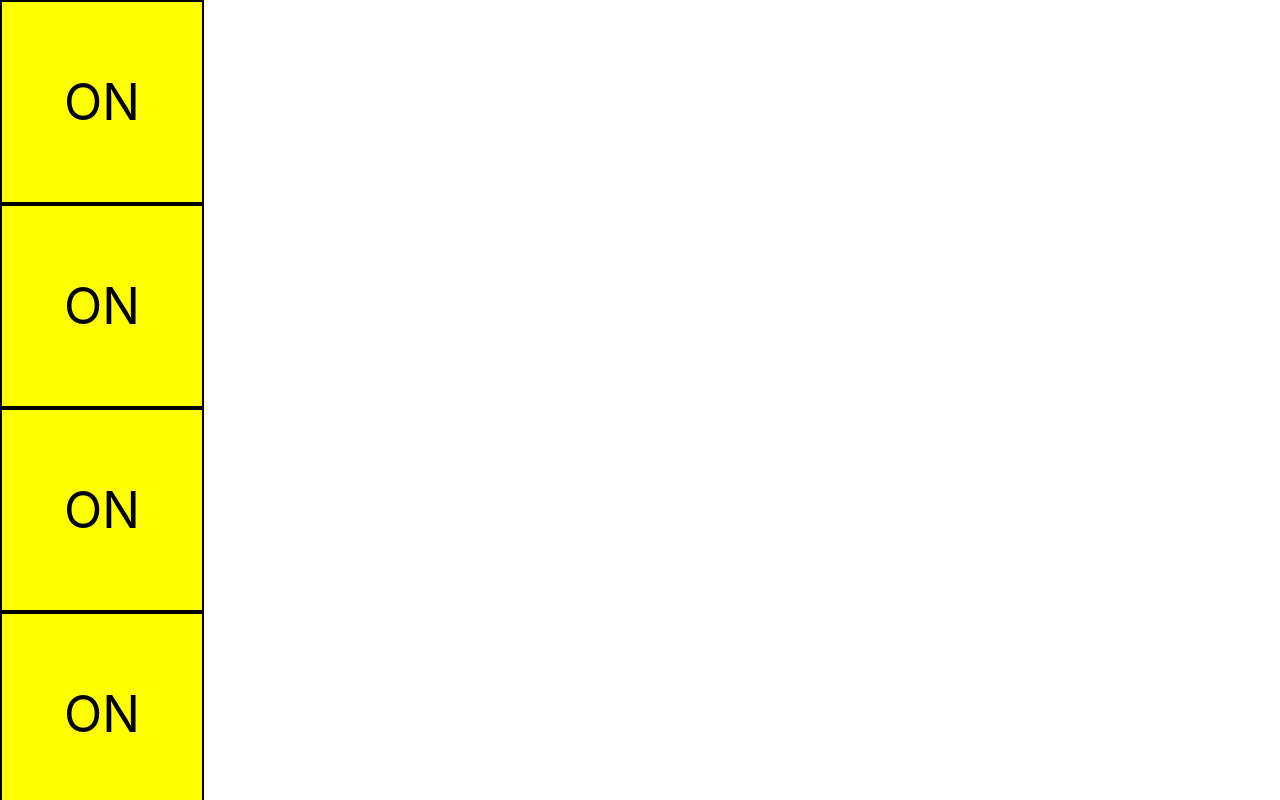
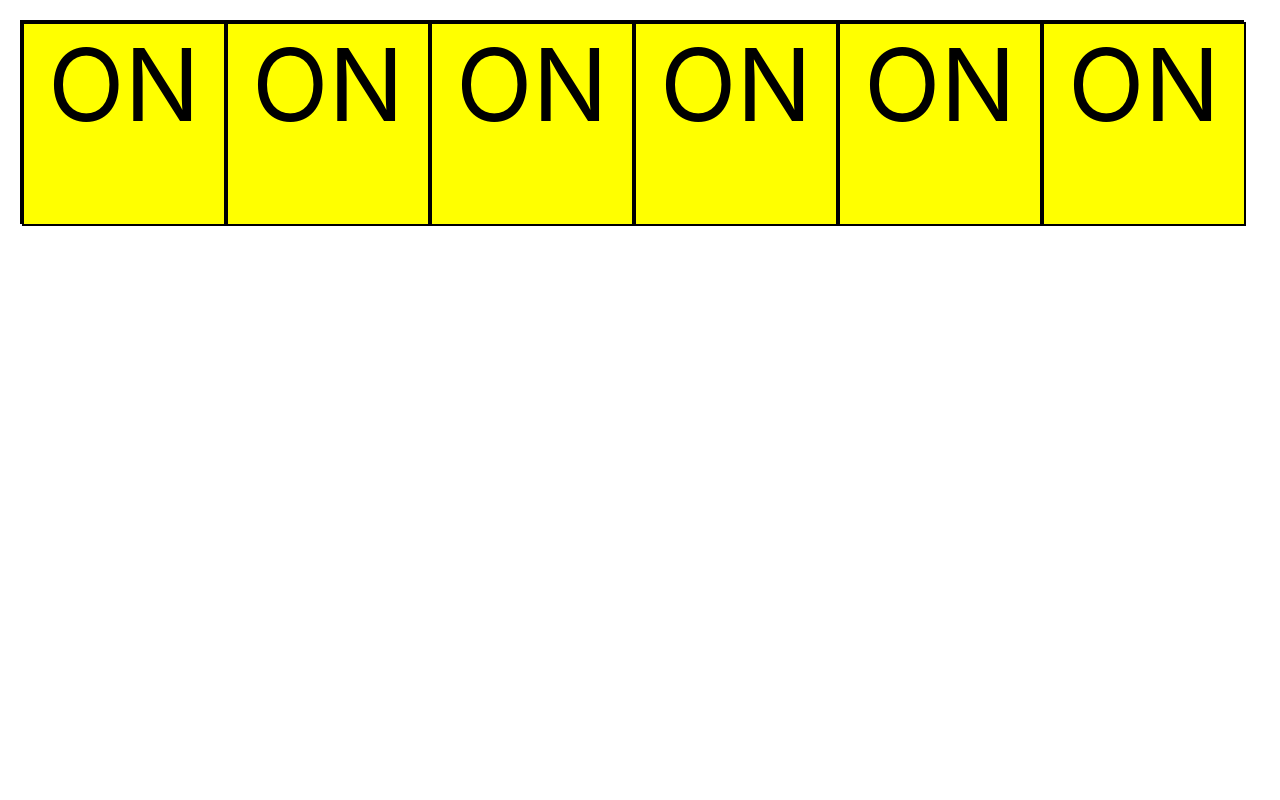
Before and after one commit to learn-academy-2022-hotel/lightbulb-msawhitney, a React (Create React App) app: page / in a window 1280 px wide. Shown: the top 800 px of the page. Built offline with nearby package versions, Linux system fonts and the light colour scheme; the HTML template or start-up script is replaced by a standard one.

Commit message:
flex displayed the boxes

```diff
--- a/src/App.css
+++ b/src/App.css
@@ -1,25 +1,19 @@
 h1 {
   text-align: center;
 }
-
-.lightbulb {
-  border: 2px solid black;
-  width: 200px;
-  height: 200px;
-  margin: 0;
-  text-align: center;
-
-
+.container {
+  display:flex;
+  flex-wrap: wrap;
+  margin: 10px;
+  padding: 10px;
 }
 .box {
   border: 2px solid black;
   width: 200px;
   height: 200px;
   margin: 0;
-  font-size: 50px;
-  display: flex;
-  justify-content: center;
-  align-items: center;
+  font-size: 100px;
+  text-align: center;
 }
 
 .box.white {
--- a/src/App.js
+++ b/src/App.js
@@ -22,17 +22,20 @@ const App = (props) => {
 //     //A ternary operator is used
 //     // the value of changeText is T or F. If it is T, the box shows white. If it is false, the box shows yellow
 //     //also, if changeText is T, the box shows the word "off", if it is false, the box shows "on"
-
-  <div>
-    <LightSwitch></LightSwitch>
-    <LightSwitch></LightSwitch>
-    <LightSwitch></LightSwitch>
-    <LightSwitch></LightSwitch>
-    <LightSwitch></LightSwitch>
-    <LightSwitch></LightSwitch>
+  <div className="container">
+  <div className="box">
+    <LightSwitch></LightSwitch></div>
+    <div className="box">
+    <LightSwitch></LightSwitch></div>
+    <div className="box">
+    <LightSwitch></LightSwitch></div>
+    <div className="box">
+    <LightSwitch></LightSwitch></div>
+    <div className="box">
+    <LightSwitch></LightSwitch></div>
+    <div className="box">
+    <LightSwitch></LightSwitch></div>
   </div>
-
-
   );
 }
 
--- a/src/components/LightSwitch.js
+++ b/src/components/LightSwitch.js
@@ -9,7 +9,6 @@ const LightSwitch = (props) => {
   const handleChange = () => {
     return setChangeText(!changeText);
   };
-
 
     return (<div className={`box ${changeText ? "white" : "yellow"}`}
     onClick={() => handleChange()}
```
